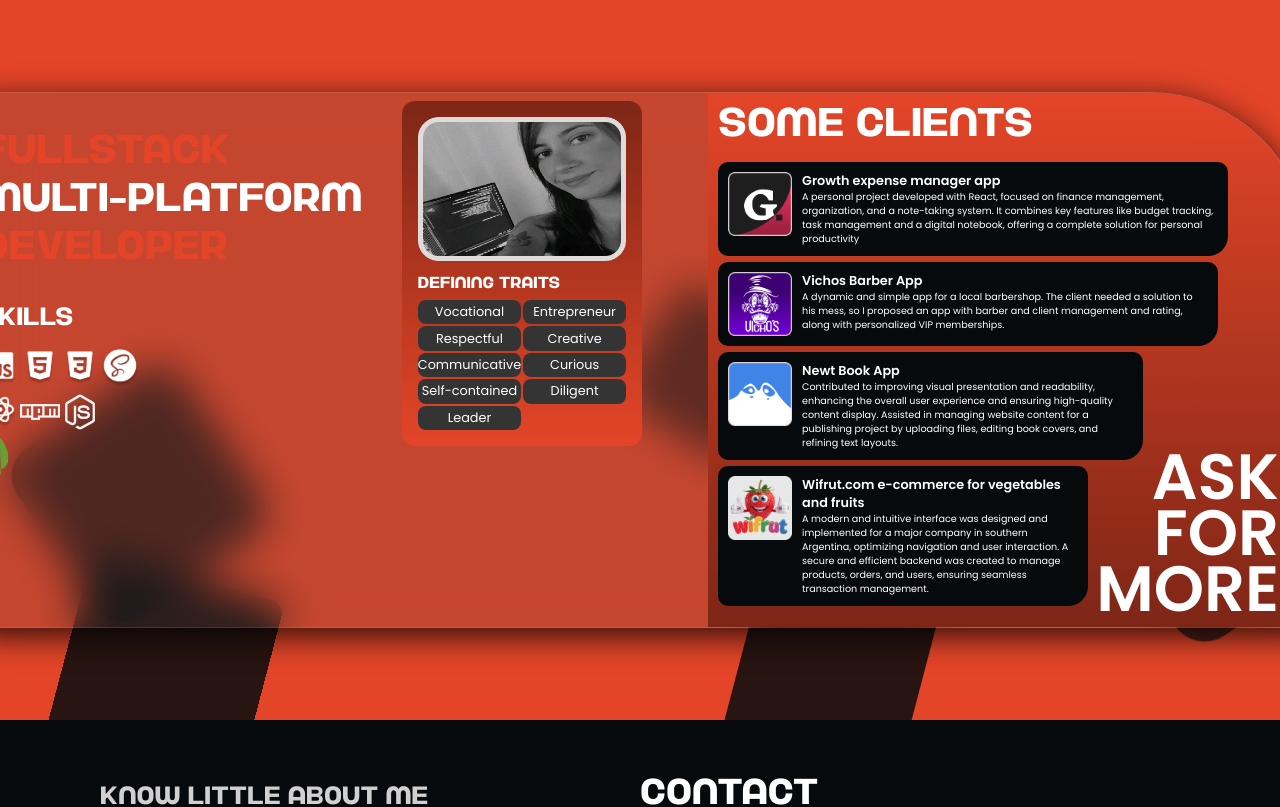
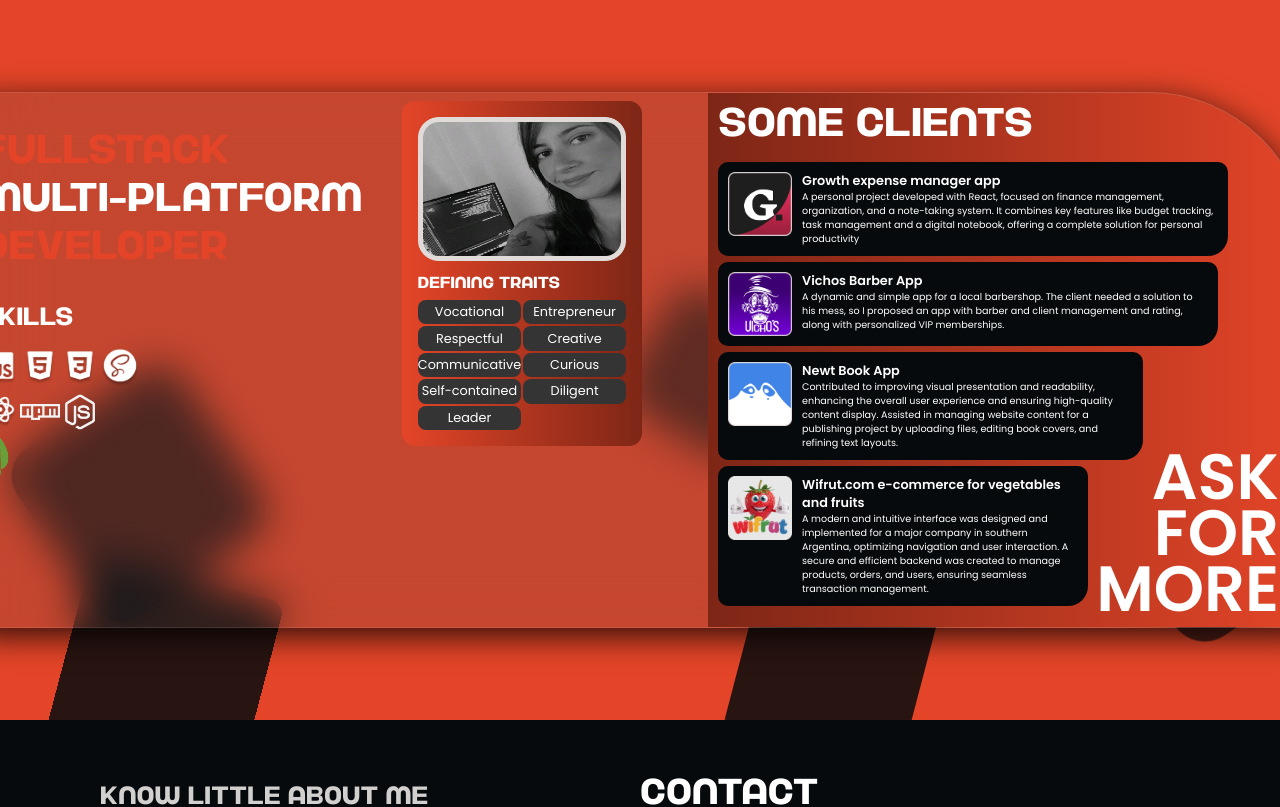
Before and after one commit to mai1209/PortfolioMai, a React (Create React App) app: page /#/work in a window 1280 px wide. Shown: the top 807 px of the page. Built offline with nearby package versions, Linux system fonts and the light colour scheme.

Commit message:
gradients

```diff
--- a/src/styles/Work.module.css
+++ b/src/styles/Work.module.css
@@ -397,7 +397,7 @@
 }
 
 .containerPersonal {
-  background-image: linear-gradient(180deg, #7E2616 0%, #E44528 100%);
+  background-image: linear-gradient(270deg, #7E2616 0%, #E44528 100%);
   border-radius: 13px;
   padding: 0.5rem;
   margin-right: 0.5rem;
@@ -442,7 +442,7 @@
 }
 
 .Work {
-  background-image: linear-gradient(360deg, #7E2616 0%, #E44528 100%);
+  background-image: linear-gradient(-270deg, #7E2616 0%, #E44528 100%);
   padding: 5px 10px;
   margin: 30px 10px 0 10px;
   border-top-right-radius: 5rem;
```
